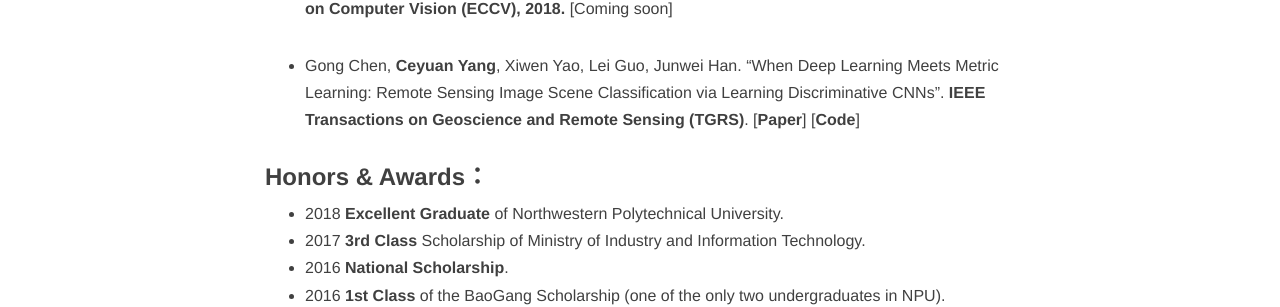
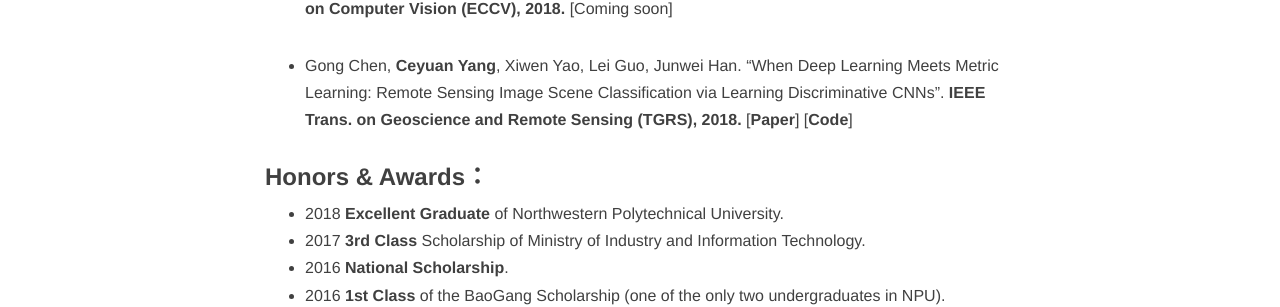
Before and after one commit to trchen12/trchen12.github.io, a Jekyll site: the page built from about.md, in a window 1280 px wide. Shown: the part 1111-1418 px from the top of the page. Built offline with Jekyll 4.4.1, drawn with Linux system fonts in a browser that asks for light colours; nearby versions of some CDN libraries; comment, search, counter and statistics services are not loaded.

Commit message:
Update about.md

```diff
--- a/about.md
+++ b/about.md
@@ -21,7 +21,7 @@
 
 - Xinge Zhu, Hui Zhou, **Ceyuan Yang**, Jianping Shi, Dahua Lin. "Penalizing Top Performers: Conservative Loss for Semantic Segmentation Adaptation." **Proc. of IEEE European Conference on Computer Vision (ECCV), 2018.** [Coming soon]
 
-- Gong Chen, **Ceyuan Yang**, Xiwen Yao, Lei Guo, Junwei Han. "When Deep Learning Meets Metric Learning: Remote Sensing Image Scene Classification via Learning Discriminative CNNs". **IEEE Transactions on Geoscience and Remote Sensing (TGRS)**. [[**Paper**](http://ieeexplore.ieee.org/document/8252784/)] [[**Code**](https://github.com/limbo0000/PairLoss)]
+- Gong Chen, **Ceyuan Yang**, Xiwen Yao, Lei Guo, Junwei Han. "When Deep Learning Meets Metric Learning: Remote Sensing Image Scene Classification via Learning Discriminative CNNs". **IEEE Trans. on Geoscience and Remote Sensing (TGRS), 2018.** [[**Paper**](http://ieeexplore.ieee.org/document/8252784/)] [[**Code**](https://github.com/limbo0000/PairLoss)]
 
 ### Honors & Awards：
 -  2018 **Excellent Graduate** of Northwestern Polytechnical University.
```
